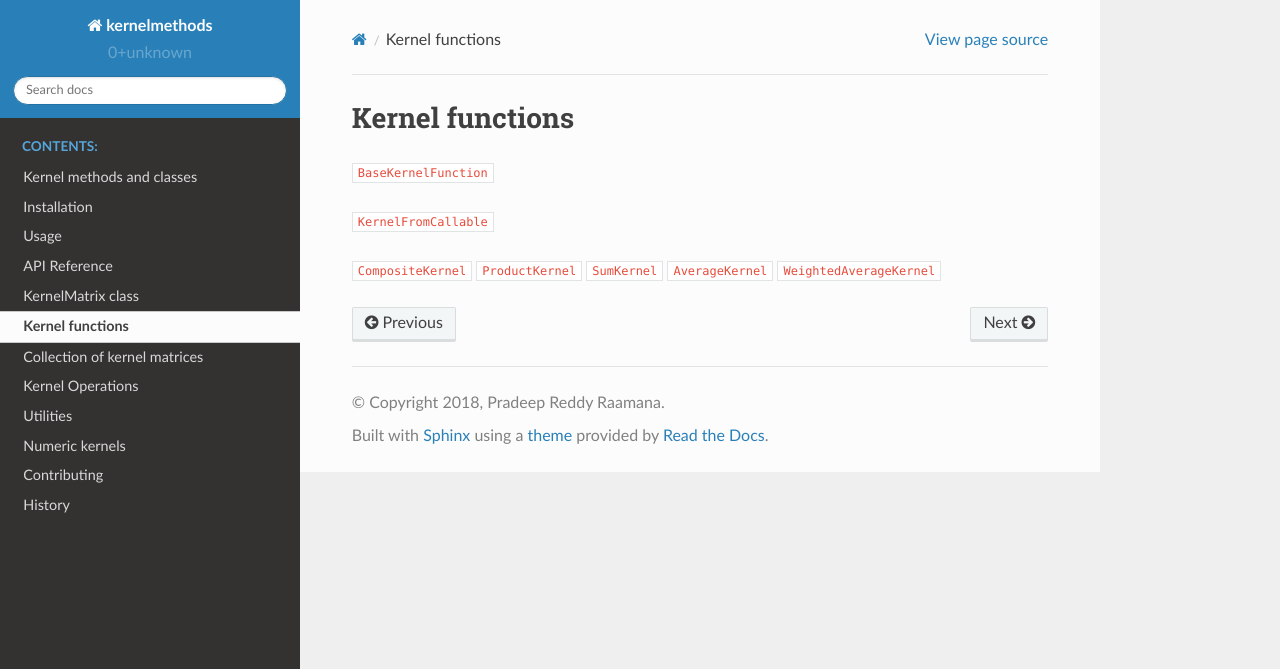
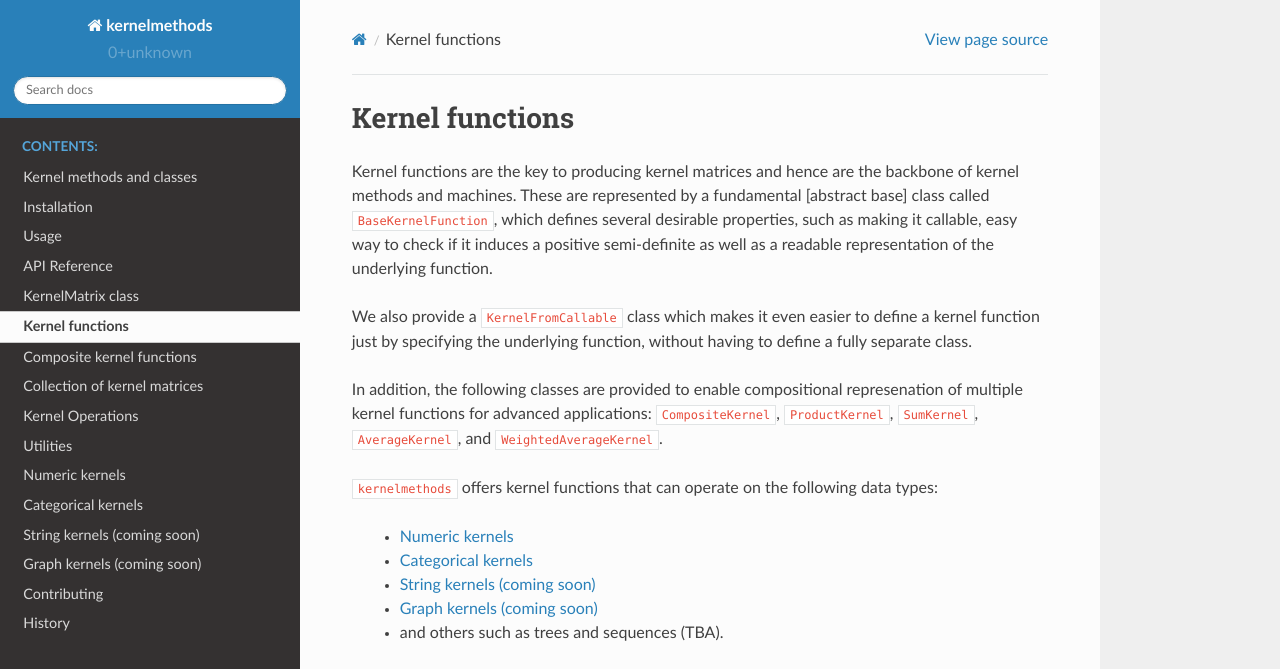
Before and after one commit to raamana/kernelmethods, a Sphinx documentation site: the page built from docs/kernel_functions.rst, in a window 1280 px wide and 1143 px high. Shown: the top 669 px of the window. Built offline with Sphinx 7.4.7 and the Read the Docs theme 2.0.0, drawn with Linux system fonts in a browser that asks for light colours; some of the changed text lies outside the part shown; grey boxes are pictures that could not be loaded.

Commit message:
mentioning the possible input data types

```diff
--- /dev/null
+++ b/docs/categorical_kernels.rst
@@ -0,0 +1,6 @@
+Categorical kernels
+-------------------
+
+Implemented:
+
+ - ``MatchCountKernel``
--- /dev/null
+++ b/docs/graph_kernels.rst
@@ -0,0 +1,2 @@
+Graph kernels (coming soon)
+---------------------------
--- a/docs/index.rst
+++ b/docs/index.rst
@@ -15,6 +15,9 @@ Welcome to kernelmethods's documentation!
    operations
    utilities
    numeric_kernels
+   categorical_kernels
+   string_kernels
+   graph_kernels
    contributing
    history
 
--- a/docs/kernel_functions.rst
+++ b/docs/kernel_functions.rst
@@ -1,13 +1,34 @@
 Kernel functions
 ----------------
 
-``BaseKernelFunction``
+Kernel functions are the key to producing kernel matrices and hence are the backbone of kernel methods and machines. These are represented by a fundamental [abstract base] class called ``BaseKernelFunction``, which defines several desirable properties, such as making it callable, easy way to check if it induces a positive semi-definite as well as a readable representation of the underlying function.
 
-``KernelFromCallable``
+We also provide a ``KernelFromCallable`` class which makes it even easier to define a kernel function just by specifying the underlying function, without having to define a fully separate class.
+
+In addition, the following classes are provided to enable compositional represenation of multiple kernel functions for advanced applications: ``CompositeKernel``, ``ProductKernel``, ``SumKernel``, ``AverageKernel``, and ``WeightedAverageKernel``.
 
 
-``CompositeKernel``
-``ProductKernel``
-``SumKernel``
-``AverageKernel``
-``WeightedAverageKernel``
+``kernelmethods`` offers kernel functions that can operate on the following data types:
+
+ - :doc:`numeric_kernels`
+ - :doc:`categorical_kernels`
+ - :doc:`string_kernels`
+ - :doc:`graph_kernels`
+ - and others such as trees and sequences (TBA).
+
+.. automodule:: kernelmethods
+   :members: BaseKernelFunction, KernelFromCallable
+   :undoc-members:
+   :inherited-members:
+   :show-inheritance:
+
+
+Composite kernel functions
+---------------------------
+
+
+.. automodule:: kernelmethods
+   :members: CompositeKernel, ProductKernel, SumKernel, AverageKernel, WeightedAverageKernel
+   :undoc-members:
+   :inherited-members:
+   :show-inheritance:
--- /dev/null
+++ b/docs/string_kernels.rst
@@ -0,0 +1,2 @@
+String kernels (coming soon)
+-----------------------------
```
